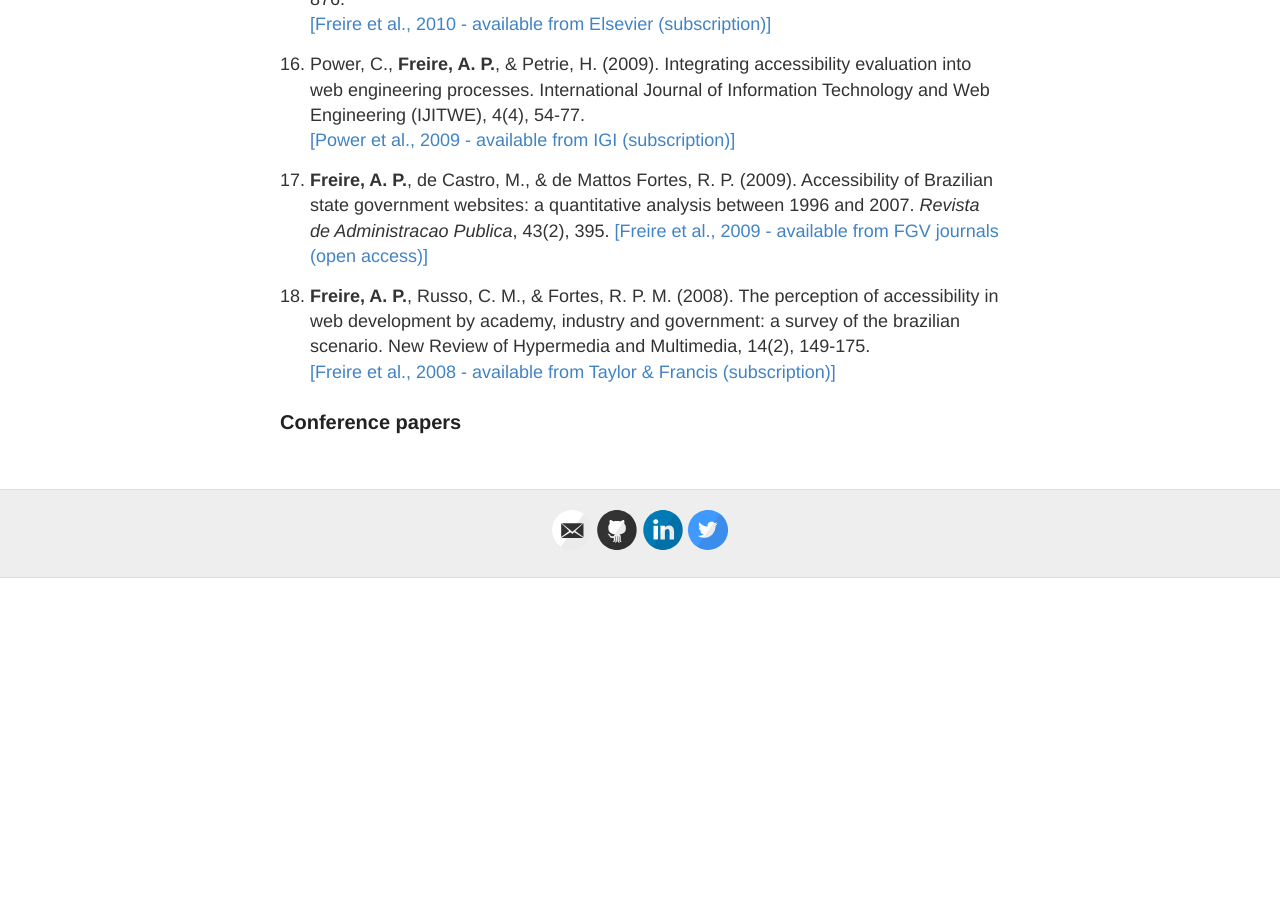
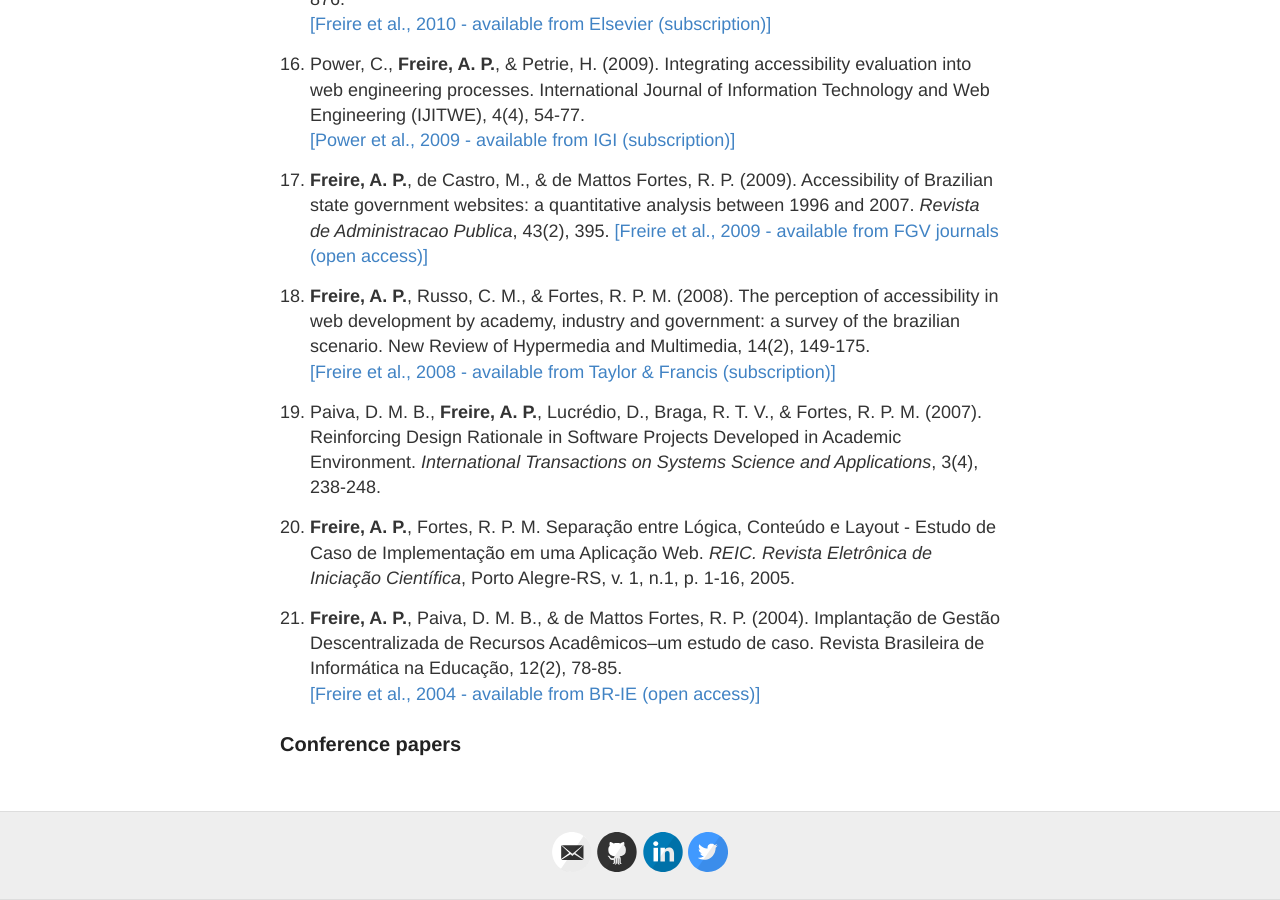
Before and after one commit to apfreire/apfreire.github.io, a Jekyll site: the page built from publications.md, in a window 1280 px wide and 900 px high, scrolled down 2372 px. Built offline with Jekyll 4.4.1, drawn with Linux system fonts in a browser that asks for light colours; before the commit the page ends 2950 px from its top, so only the background shows below that.

Commit message:
Update publications.md

```diff
--- a/publications.md
+++ b/publications.md
@@ -48,6 +48,10 @@ also available on this page.  Please let me know if you need any adapted copy of
 
 18. **Freire, A. P.**, Russo, C. M., & Fortes, R. P. M. (2008). The perception of accessibility in web development by academy, industry and government: a survey of the brazilian scenario. New Review of Hypermedia and Multimedia, 14(2), 149-175. <br/>[[Freire et al., 2008 - available from Taylor & Francis (subscription)]](https://doi.org/10.1080/13614560802624241)
 
+19. Paiva, D. M. B., **Freire, A. P.**, Lucrédio, D., Braga, R. T. V., & Fortes, R. P. M. (2007). Reinforcing Design Rationale in Software Projects Developed in Academic Environment. *International Transactions on Systems Science and Applications*, 3(4), 238-248.
 
+20. **Freire, A. P.**, Fortes, R. P. M. Separação entre Lógica, Conteúdo e Layout - Estudo de Caso de Implementação em uma Aplicação Web. *REIC. Revista Eletrônica de Iniciação Científica*, Porto Alegre-RS, v. 1, n.1, p. 1-16, 2005.
+
+21. **Freire, A. P.**, Paiva, D. M. B., & de Mattos Fortes, R. P. (2004). Implantação de Gestão Descentralizada de Recursos Acadêmicos–um estudo de caso. Revista Brasileira de Informática na Educação, 12(2), 78-85.<br/>[[Freire et al., 2004 - available from BR-IE (open access)]](http://www.br-ie.org/pub/index.php/rbie/article/view/2188)
 
 ### Conference papers
```
